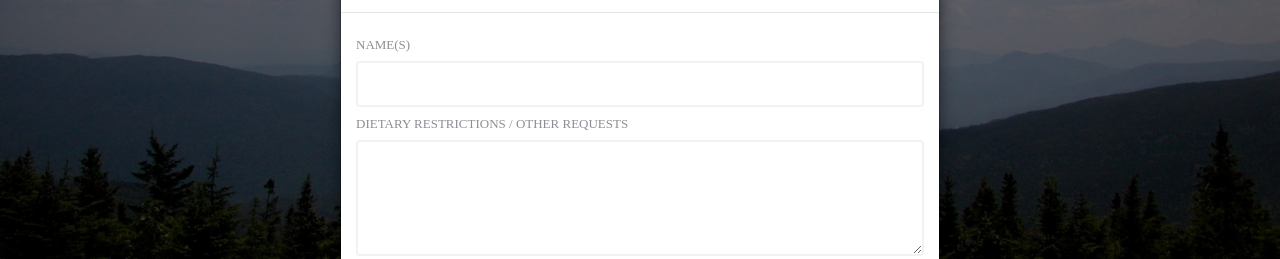
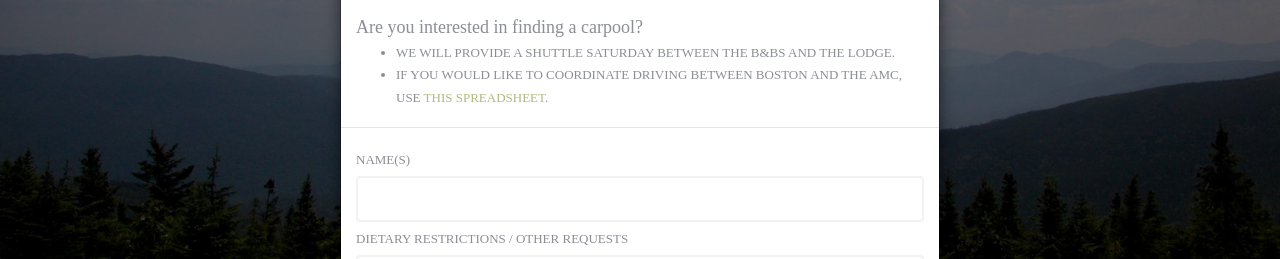
Before and after one commit to benandlizzy/benandlizzy.github.io, a plain HTML site: page index.html in a window 1280 px wide. Both pictures are taken after a click on the radio button "YES, I WILL BE THERE". Shown: the part 541-800 px from the top of the page. Drawn offline with nearby package versions, Linux system fonts and the light colour scheme; files that its build step writes are made by us from their sources; a web font is replaced by a local one.

Commit message:
rideshare spreadsheet

```diff
--- a/index.html
+++ b/index.html
@@ -153,6 +153,15 @@
                 <div id="housing_preference_spacer"></div>
                 <input type="radio" name="housing" value="no" id="h_no"><label for="h_no"> No, I have made other arrangements</label>
                 <br />
+              </div>
+
+              <div class="form-group modal-group">
+                <span>Are you interested in finding a carpool?</span>
+                <br />
+                <ul style="margin-bottom: 0.2em;">
+                  <li style="text-transform: uppercase; font-size: 13px;">We will provide a shuttle Saturday between the B&amp;Bs and the Lodge.</li>
+                  <li style="text-transform: uppercase; font-size: 13px;">If you would like to coordinate driving between Boston and the AMC, use <a href="https://docs.google.com/spreadsheets/d/1uqMzbpsnNPOd0O9yBr7izMZa6e75CSo85DP-OGxkTnM/edit?usp=sharing" target="_blank">this spreadsheet</a>.</li>
+                </ul>
               </div>
             </div>
 
```
